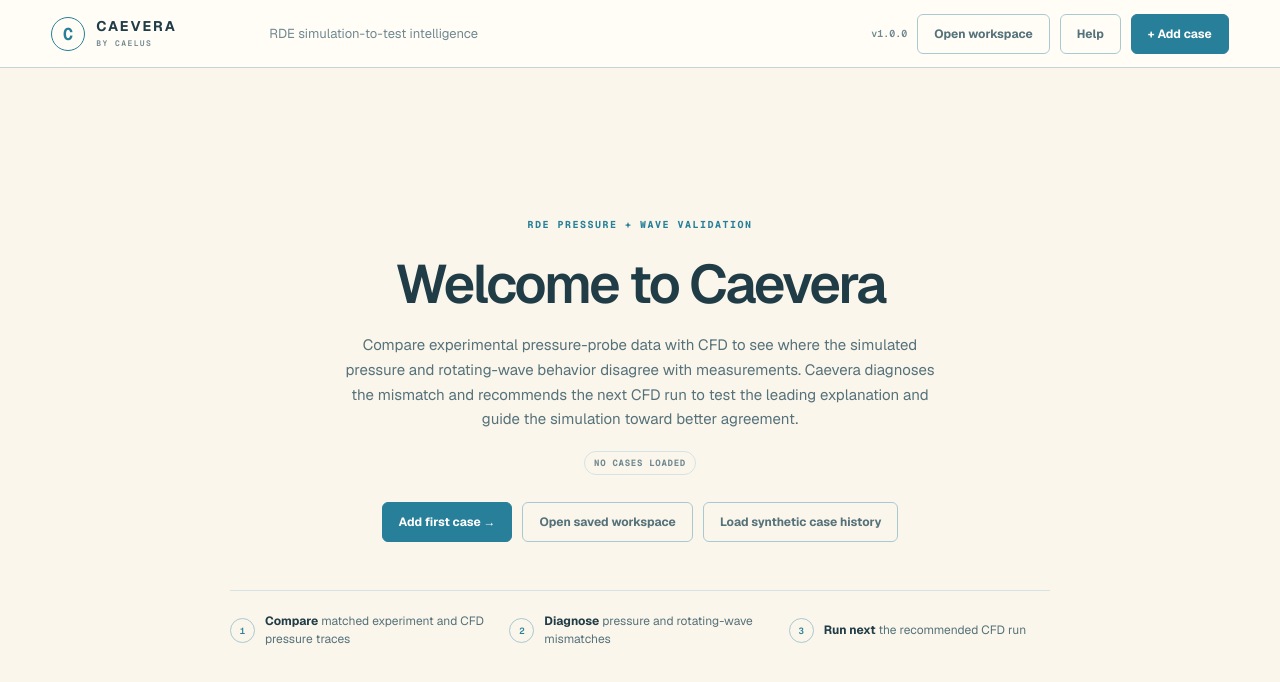
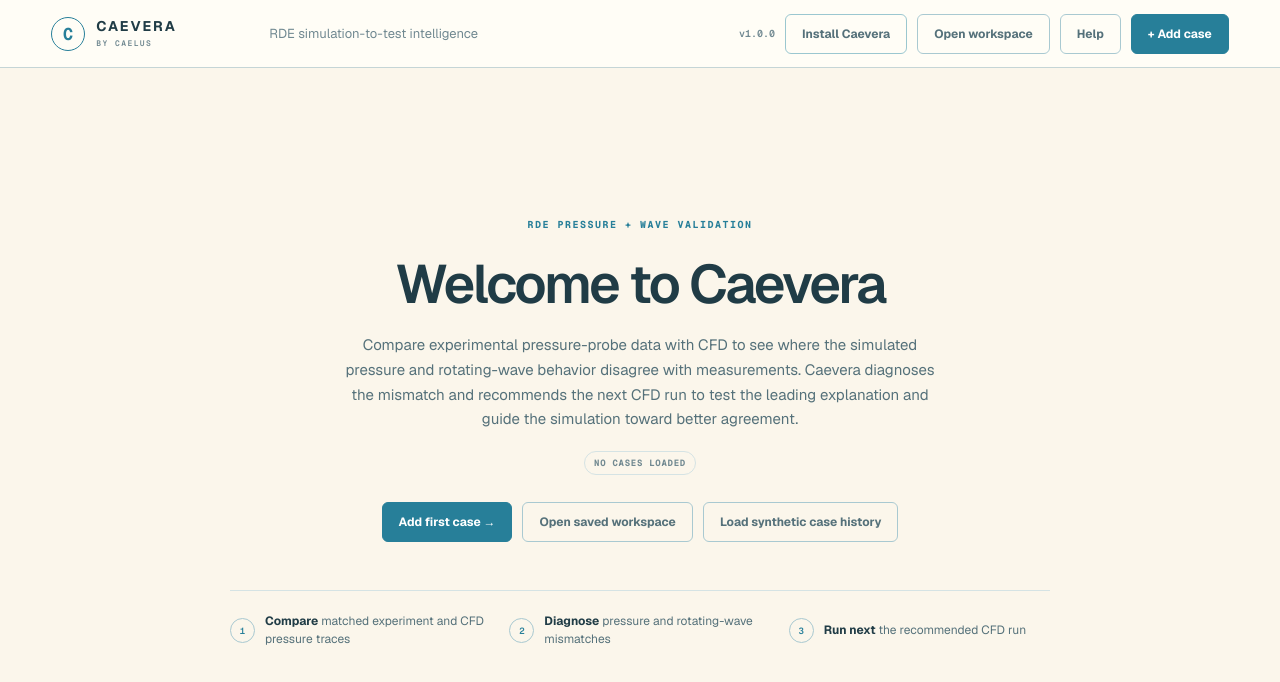
Before and after one commit to Aydin4371/Caelus, a Next.js app: page / in a window 1280 px wide. Shown: the top 682 px of the page. Built offline with nearby package versions, Linux system fonts and the light colour scheme.

Commit message:
Keep the Caevera install control visible

```diff
--- a/components/pwa-install-button.tsx
+++ b/components/pwa-install-button.tsx
@@ -9,6 +9,8 @@
 
 export function PwaInstallButton() {
   const [promptEvent, setPromptEvent] = useState<InstallPromptEvent | null>(null);
+  const [showInstructions, setShowInstructions] = useState(false);
+  const [installed, setInstalled] = useState(false);
 
   useEffect(() => {
     if (process.env.NODE_ENV === "production" && "serviceWorker" in navigator) {
@@ -23,6 +25,8 @@
     };
     const markInstalled = () => {
       setPromptEvent(null);
+      setShowInstructions(false);
+      setInstalled(true);
     };
 
     window.addEventListener("beforeinstallprompt", capturePrompt);
@@ -34,13 +38,33 @@
   }, []);
 
   async function install() {
-    if (!promptEvent) return;
+    if (!promptEvent) {
+      setShowInstructions(true);
+      return;
+    }
     await promptEvent.prompt();
-    await promptEvent.userChoice;
+    const choice = await promptEvent.userChoice;
     setPromptEvent(null);
+    if (choice.outcome === "dismissed") setShowInstructions(true);
   }
 
-  if (!promptEvent) return null;
+  if (installed) return null;
 
-  return <button className="button secondary install-button" onClick={install}>Install Caevera</button>;
+  return <>
+    <button className="button secondary install-button" onClick={install}>Install Caevera</button>
+    {showInstructions && <div className="modal-backdrop install-backdrop" role="presentation" onMouseDown={() => setShowInstructions(false)}>
+      <section className="install-modal" role="dialog" aria-modal="true" aria-labelledby="install-title" onMouseDown={(event) => event.stopPropagation()}>
+        <span className="eyebrow">DESKTOP APP</span>
+        <h2 id="install-title">Install Caevera</h2>
+        <p>Your browser has not made the one-click installer available on this page. You can still install Caevera from the browser controls.</p>
+        <ol>
+          <li>Look for the install icon at the right side of the address bar.</li>
+          <li>If it is not there, open the Chrome or Edge menu.</li>
+          <li>Choose <strong>Cast, save, and share</strong>, then <strong>Install Caevera</strong> or <strong>Install page as app</strong>.</li>
+        </ol>
+        <p className="install-note">The installed app opens in its own window and stays connected to the current Caevera version.</p>
+        <div className="install-actions"><button className="button primary" onClick={() => setShowInstructions(false)}>Got it</button></div>
+      </section>
+    </div>}
+  </>;
 }
```
